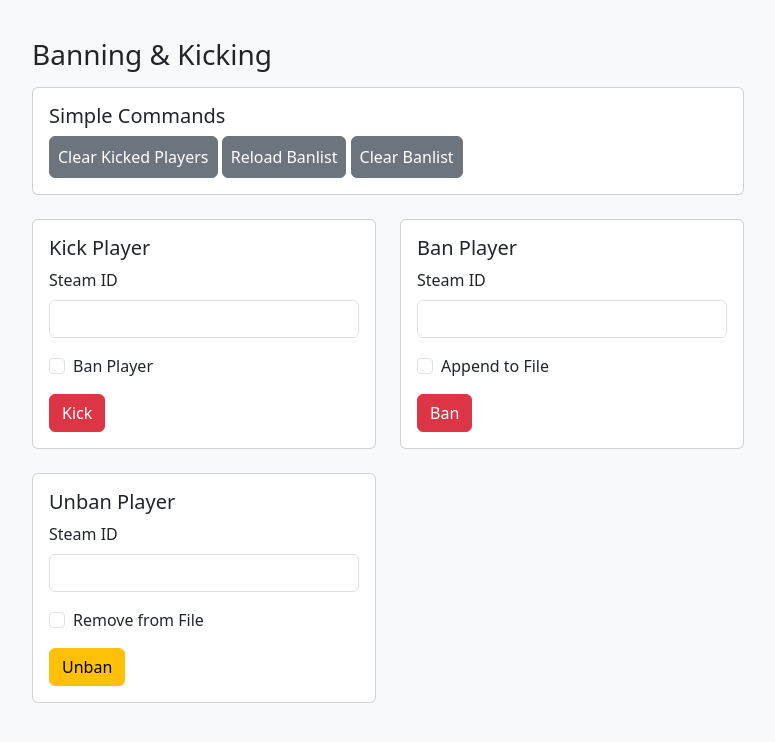
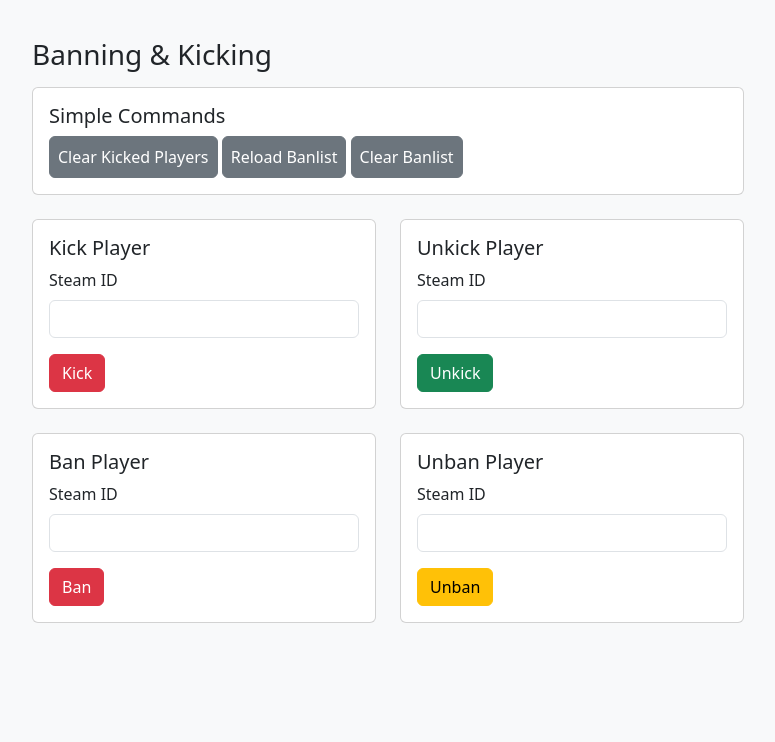
Before and after one commit to Shockfront-Studios/Nuclear-Option-Server-Tools, a Flask app: template ServerControlPanel/templates/index.html in a window 1280 px wide. Shown: the part 888-1630 px from the top of the page, without its empty margins (50-825 px from the left). Run offline with Flask 3, Linux system fonts and the light colour scheme; the template is opened without the code that fills it, so the values that code supplies are empty.

Commit message:
improving command logic
- ban add/remove always updates files
- kick only adds to kick list
- adding unkick

```diff
--- a/ServerControlPanel/app.py
+++ b/ServerControlPanel/app.py
@@ -190,7 +190,6 @@ def set_next_mission():
 def kick_player():
     data = request.get_json()
     steam_id = data.get('steam_id')
-    ban = data.get('ban', False)
     if not steam_id:
         return jsonify({'success': False, 'error': 'Steam ID not provided'}), 400
 
@@ -198,7 +197,23 @@ def kick_player():
     if error:
         return error
 
-    success, response = server_commands.kick_player(commander, steam_id, ban)
+    success, response = server_commands.kick_player(commander, steam_id)
+    return jsonify({'success': success, 'response': response})
+
+
+@app.route('/command/unkick-player', methods=['POST'])
+@requires_auth
+def unkick_player():
+    data = request.get_json()
+    steam_id = data.get('steam_id')
+    if not steam_id:
+        return jsonify({'success': False, 'error': 'Steam ID not provided'}), 400
+
+    commander, error = get_commander_from_data(data)
+    if error:
+        return error
+
+    success, response = server_commands.unkick_player(commander, steam_id)
     return jsonify({'success': success, 'response': response})
 
 
@@ -233,7 +248,6 @@ def banlist_reload():
 def banlist_add():
     data = request.get_json()
     steam_id = data.get('steam_id')
-    append = data.get('append', False)
     if not steam_id:
         return jsonify({'success': False, 'error': 'Steam ID not provided'}), 400
 
@@ -242,7 +256,7 @@ def banlist_add():
         return error
 
     success, response = server_commands.banlist_add(
-        commander, steam_id, append)
+        commander, steam_id)
     return jsonify({'success': success, 'response': response})
 
 
@@ -251,7 +265,6 @@ def banlist_add():
 def banlist_remove():
     data = request.get_json()
     steam_id = data.get('steam_id')
-    remove = data.get('remove', False)
     if not steam_id:
         return jsonify({'success': False, 'error': 'Steam ID not provided'}), 400
 
@@ -260,7 +273,7 @@ def banlist_remove():
         return error
 
     success, response = server_commands.banlist_remove(
-        commander, steam_id, remove)
+        commander, steam_id)
     return jsonify({'success': success, 'response': response})
 
 
--- a/ServerControlPanel/templates/index.html
+++ b/ServerControlPanel/templates/index.html
@@ -139,13 +139,22 @@
                                             <input type="text" class="form-control" id="kick-steam-id" name="steam_id"
                                                 required>
                                         </div>
-                                        <div class="form-check mb-3">
-                                            <input class="form-check-input" type="checkbox" id="kick-ban" name="ban">
-                                            <label class="form-check-label" for="kick-ban">
-                                                Ban Player
-                                            </label>
+                                        <button type="submit" class="btn btn-danger">Kick</button>
+                                    </form>
+                                </div>
+                            </div>
+                        </div>
+                        <div class="col-md-6">
+                            <div class="card command-card">
+                                <div class="card-body">
+                                    <h5 class="card-title">Unkick Player</h5>
+                                    <form id="unkick-player-form">
+                                        <div class="mb-3">
+                                            <label for="unkick-steam-id" class="form-label">Steam ID</label>
+                                            <input type="text" class="form-control" id="unkick-steam-id" name="steam_id"
+                                                required>
                                         </div>
-                                        <button type="submit" class="btn btn-danger">Kick</button>
+                                        <button type="submit" class="btn btn-success">Unkick</button>
                                     </form>
                                 </div>
                             </div>
@@ -159,13 +168,6 @@
                                             <label for="ban-steam-id" class="form-label">Steam ID</label>
                                             <input type="text" class="form-control" id="ban-steam-id" name="steam_id"
                                                 required>
-                                        </div>
-                                        <div class="form-check mb-3">
-                                            <input class="form-check-input" type="checkbox" id="ban-append"
-                                                name="append">
-                                            <label class="form-check-label" for="ban-append">
-                                                Append to File
-                                            </label>
                                         </div>
                                         <button type="submit" class="btn btn-danger">Ban</button>
                                     </form>
@@ -181,13 +183,6 @@
                                             <label for="unban-steam-id" class="form-label">Steam ID</label>
                                             <input type="text" class="form-control" id="unban-steam-id" name="steam_id"
                                                 required>
-                                        </div>
-                                        <div class="form-check mb-3">
-                                            <input class="form-check-input" type="checkbox" id="unban-remove"
-                                                name="remove">
-                                            <label class="form-check-label" for="unban-remove">
-                                                Remove from File
-                                            </label>
                                         </div>
                                         <button type="submit" class="btn btn-warning">Unban</button>
                                     </form>
@@ -274,24 +269,28 @@
             e.preventDefault();
             const formData = new FormData(this);
             const steam_id = formData.get('steam_id');
-            const ban = formData.get('ban') === 'on';
-            sendCommand('/command/kick-player', { steam_id, ban });
+            sendCommand('/command/kick-player', { steam_id });
+        });
+
+        document.getElementById('unkick-player-form').addEventListener('submit', function (e) {
+            e.preventDefault();
+            const formData = new FormData(this);
+            const steam_id = formData.get('steam_id');
+            sendCommand('/command/unkick-player', { steam_id });
         });
 
         document.getElementById('ban-player-form').addEventListener('submit', function (e) {
             e.preventDefault();
             const formData = new FormData(this);
             const steam_id = formData.get('steam_id');
-            const append = formData.get('append') === 'on';
-            sendCommand('/command/banlist-add', { steam_id, append });
+            sendCommand('/command/banlist-add', { steam_id });
         });
 
         document.getElementById('unban-player-form').addEventListener('submit', function (e) {
             e.preventDefault();
             const formData = new FormData(this);
             const steam_id = formData.get('steam_id');
-            const remove = formData.get('remove') === 'on';
-            sendCommand('/command/banlist-remove', { steam_id, remove });
+            sendCommand('/command/banlist-remove', { steam_id });
         });
 
         document.querySelectorAll('[data-command]').forEach(button => {
```
Also changed, not shown: ServerControlPanel/server_commands.py (+12 -7 lines), ServerCommands/Readme.md.
